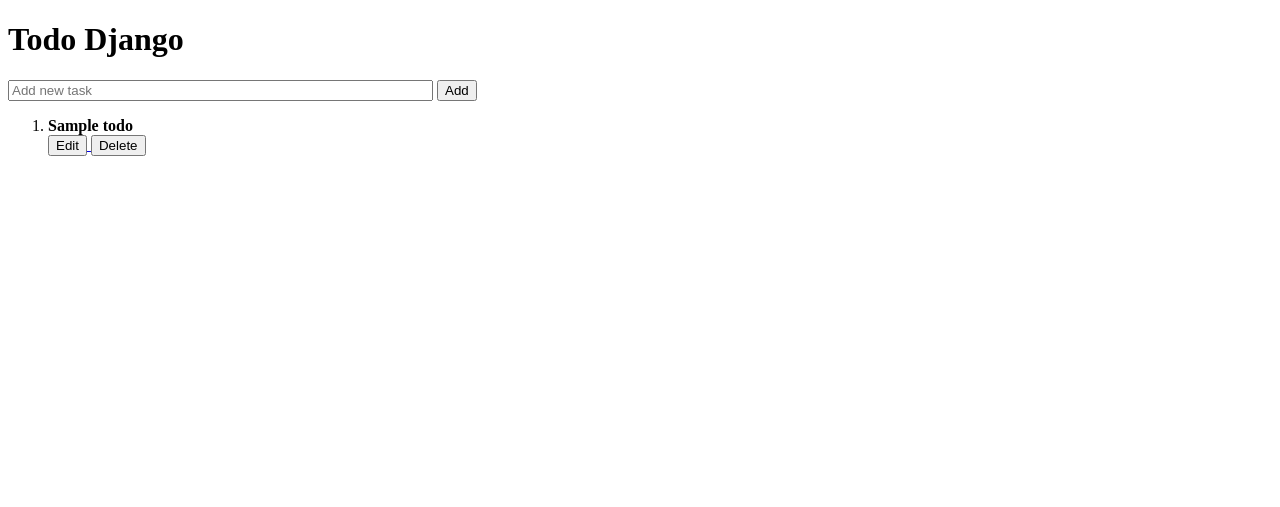
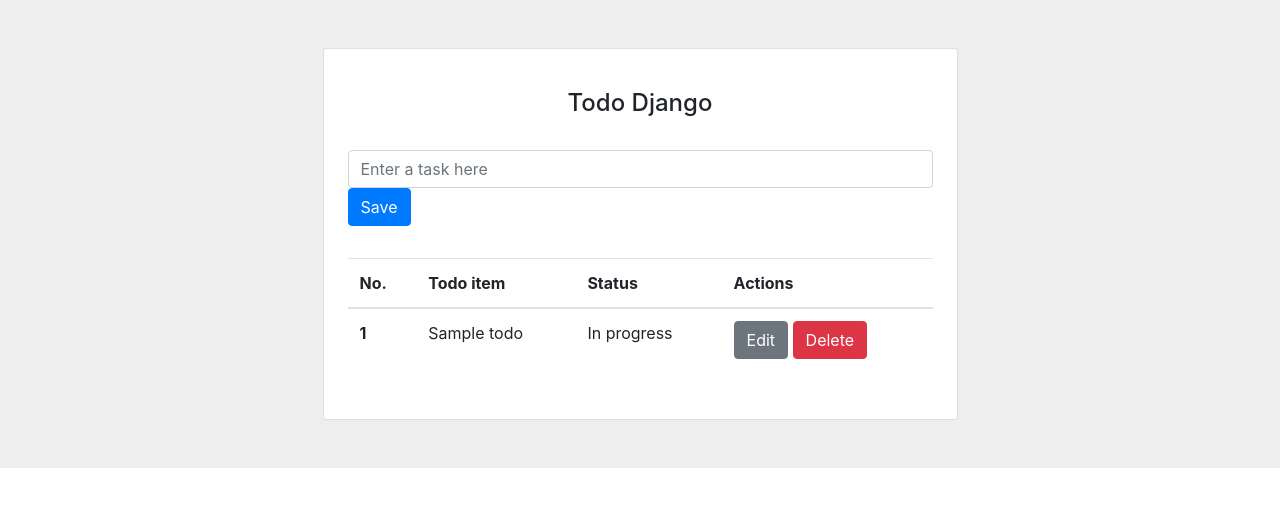
Before and after one commit to vishwasluhana/tododjango, a Django app: template templates/index.html in a window 1280 px wide. Shown: the top 507 px of the page. Run offline with Django 3.2, Linux system fonts and the light colour scheme; the template is opened without the code that fills it: most values are stand-ins (such as "Sample title", 1, 10 or a date in 2020); some libraries are stand-ins or nearby versions.

Commit message:
add bootstrap to index.html

```diff
--- a/templates/index.html
+++ b/templates/index.html
@@ -1,36 +1,87 @@
 <!DOCTYPE html>
 <html lang="en">
+
 <head>
     <meta charset="UTF-8">
     <meta http-equiv="X-UA-Compatible" content="IE=edge">
     <meta name="viewport" content="width=device-width, initial-scale=1.0">
+
+    <!-- Bootstrap CSS -->
+    <link rel="stylesheet" href="https://cdn.jsdelivr.net/npm/bootstrap@4.0.0/dist/css/bootstrap.min.css"
+        integrity="sha384-Gn5384xqQ1aoWXA+058RXPxPg6fy4IWvTNh0E263XmFcJlSAwiGgFAW/dAiS6JXm" crossorigin="anonymous">
     <title>Todo Django</title>
 </head>
+
 <body>
-    <h1>Todo Django</h1>
+    <section class="vh-100" style="background-color: #eee;">
+        <div class="container py-5 h-100">
+            <div class="row d-flex justify-content-center align-items-center h-100">
+                <div class="col col-lg-9 col-xl-7">
+                    <div class="card rounded-3">
+                        <div class="card-body p-4">
 
-    <form action="{% url 'add-todo' %}" method="post">
-        {% csrf_token %}
-        <input type="text" name="title" placeholder="Add new task" size="50">
-        <input type="submit" value="Add">
-    </form>
+                            <h4 class="text-center my-3 pb-3">Todo Django</h4>
 
-    <ol>
-        {% for todo in todos %}
-            <li>
-                <strong>{{ todo.title | capfirst }}</strong>
-            </li>
+                            <form action="{% url 'add-todo' %}" method="post"
+                                class="row row-cols-lg-auto g-3 justify-content-center align-items-center mb-4 pb-2">
+                                {% csrf_token %}
+                                <div class="col-12">
+                                    <div class="form-outline">
+                                        <input type="text" id="title" name="title" class="form-control" placeholder="Enter a task here" />
+                                        <!-- <label class="form-label" for="title">Enter a task here</label> -->
+                                    </div>
+                                </div>
 
-            <a href="{% url 'edit-todo' todo.id%}">
-                <button>Edit</button>
-            </a>
+                                <div class="col-12">
+                                    <button type="submit" class="btn btn-primary">Save</button>
+                                </div>
+                            </form>
 
-            <a href="{% url 'delete-todo' todo.id%}">
-                <button>Delete</button>
-            </a>
+                            <table class="table mb-4">
+                                <thead>
+                                    <tr>
+                                        <th scope="col">No.</th>
+                                        <th scope="col">Todo item</th>
+                                        <th scope="col">Status</th>
+                                        <th scope="col">Actions</th>
+                                    </tr>
+                                </thead>
+                                <tbody>
+                                    {% for todo in todos %}
+                                    <tr>
+                                        <th scope="row">{{forloop.counter}}</th>
+                                        <td>{{ todo.title | capfirst }}</td>
+                                        <td>In progress</td>
+                                        <td>
+                                            <a href="{% url 'edit-todo' todo.id%}">
+                                                <button type="submit" class="btn btn-secondary ms-1">Edit</button>
+                                            </a>
+                                            <a href="{% url 'delete-todo' todo.id%}">
+                                                <button type="submit" class="btn btn-danger">Delete</button>
+                                            </a>
+                                        </td>
+                                    </tr>
+                                    {% endfor %}
+                                </tbody>
+                            </table>
+                        </div>
+                    </div>
+                </div>
+            </div>
+        </div>
+    </section>
 
-            <br><br>
-        {% endfor %}
-    </ol>
+    <!-- Optional JavaScript -->
+    <!-- jQuery first, then Popper.js, then Bootstrap JS -->
+    <script src="https://code.jquery.com/jquery-3.2.1.slim.min.js"
+        integrity="sha384-KJ3o2DKtIkvYIK3UENzmM7KCkRr/rE9/Qpg6aAZGJwFDMVNA/GpGFF93hXpG5KkN"
+        crossorigin="anonymous"></script>
+    <script src="https://cdn.jsdelivr.net/npm/popper.js@1.12.9/dist/umd/popper.min.js"
+        integrity="sha384-ApNbgh9B+Y1QKtv3Rn7W3mgPxhU9K/ScQsAP7hUibX39j7fakFPskvXusvfa0b4Q"
+        crossorigin="anonymous"></script>
+    <script src="https://cdn.jsdelivr.net/npm/bootstrap@4.0.0/dist/js/bootstrap.min.js"
+        integrity="sha384-JZR6Spejh4U02d8jOt6vLEHfe/JQGiRRSQQxSfFWpi1MquVdAyjUar5+76PVCmYl"
+        crossorigin="anonymous"></script>
 </body>
+
 </html>
```
